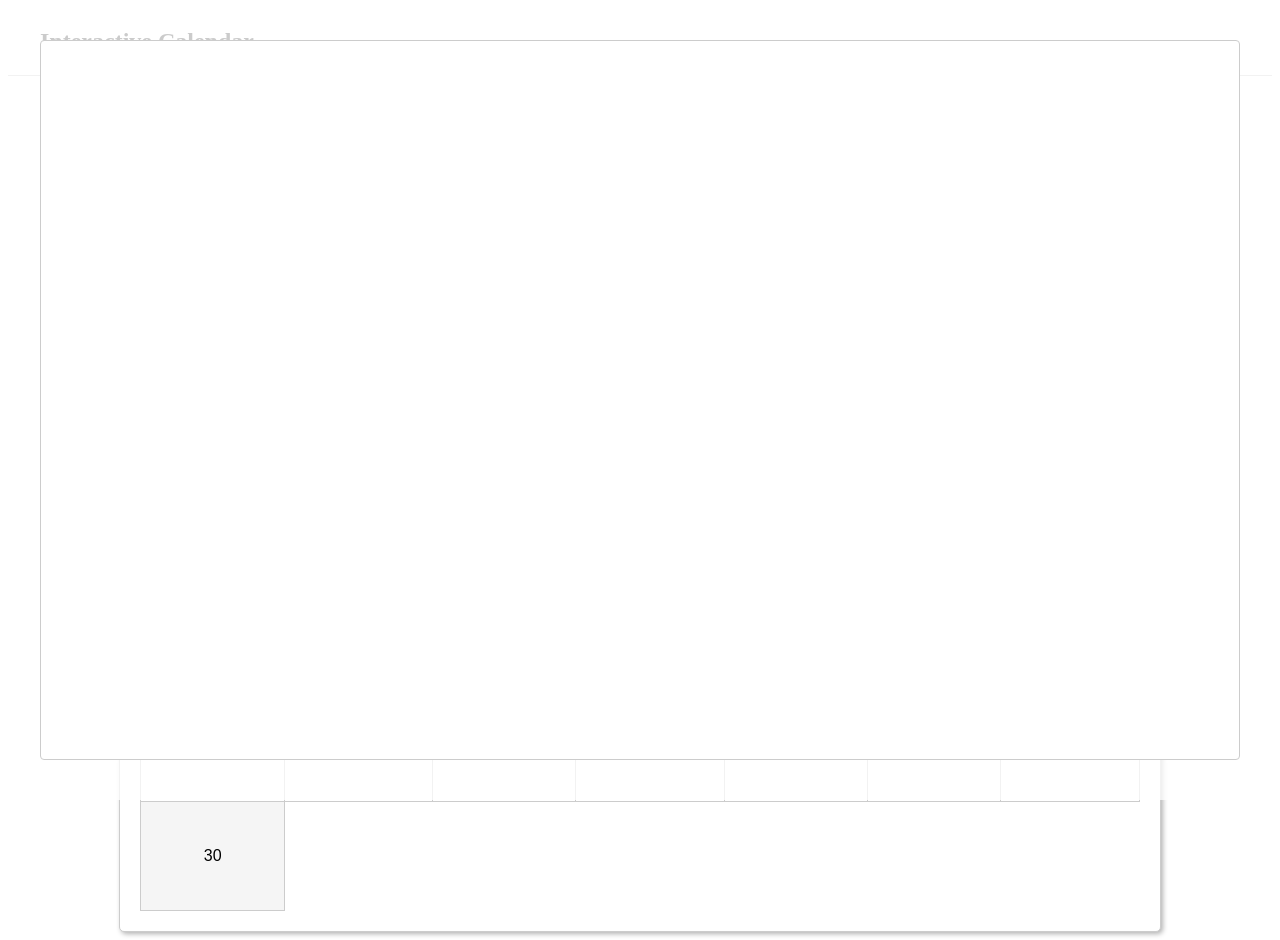
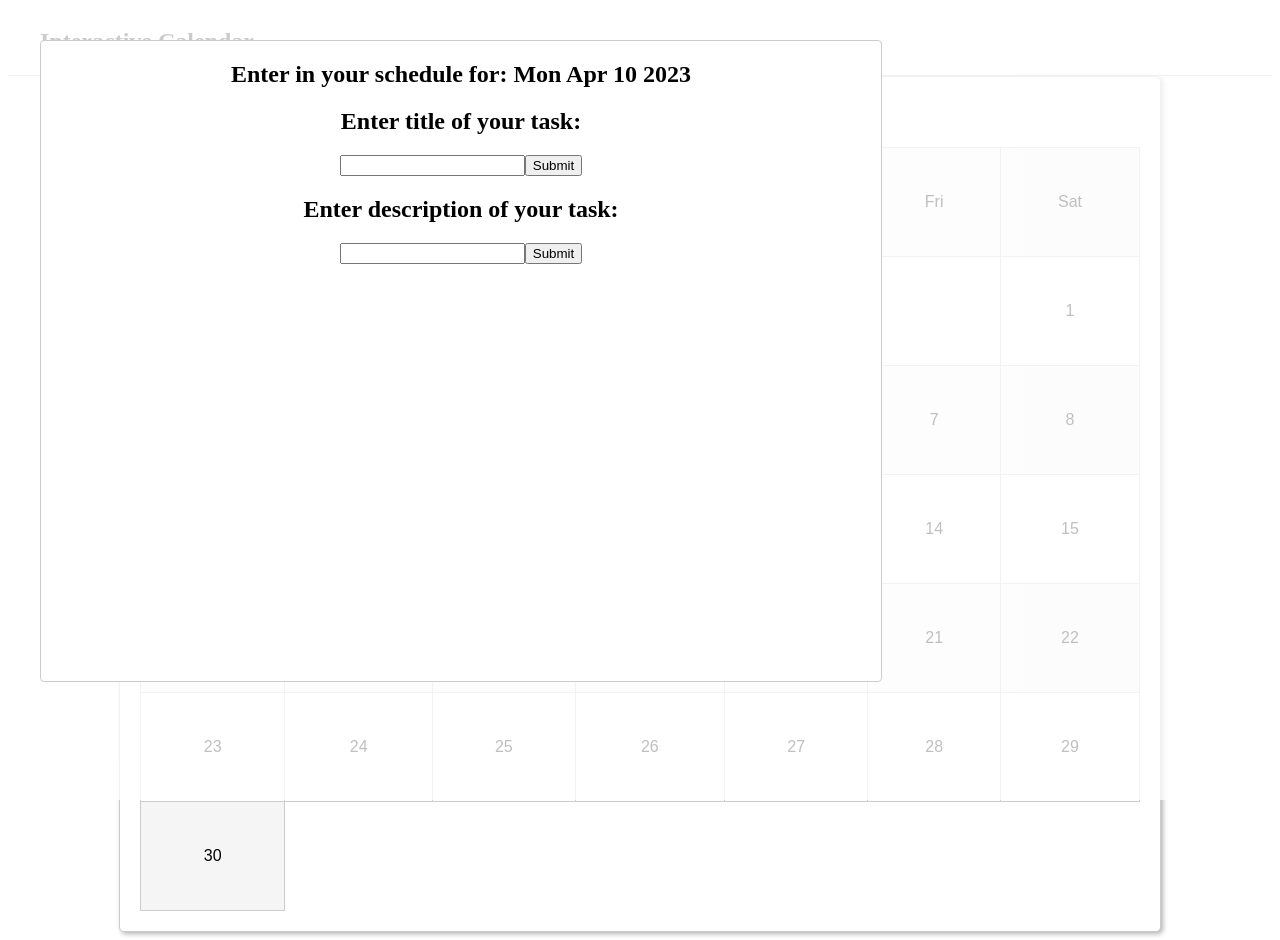
Before and after one commit to willty412/mernCal, a React (Create React App) app in the folder frontend/: page / in a window 1280 px wide. Both pictures are taken after a click on the element "10". Built offline with nearby package versions, Linux system fonts and the light colour scheme.

Commit message:
Added modal

```diff
--- a/frontend/src/index.css
+++ b/frontend/src/index.css
@@ -93,3 +93,13 @@ a {
 a:hover {
   color: #000;
 }
+
+#modal1 {
+  width: 800px;
+  height: 600px;
+  position: center;
+}
+
+#modalDiv {
+  text-align: center;
+}
--- a/frontend/src/pages/Calendar.js
+++ b/frontend/src/pages/Calendar.js
@@ -91,7 +91,17 @@ const Calendar = () => {
         </thead>
         <tbody id="calendar-body">{buildCalendar()}</tbody>
       </table>
-      <Modal isOpen={modalIsOpen} onRequestClose={() => setModalIsOpen(false)}/>
+      <Modal id = "modal1" isOpen={modalIsOpen} onRequestClose={() => setModalIsOpen(false)}>
+        <div id="modalDiv">
+          <h1>Enter in your schedule for: {selectedDate}</h1>
+          <h2>Enter title of your task:</h2>
+            <input/>
+            <button>Submit</button>
+          <h2>Enter description of your task:</h2>
+          <input/>
+          <button>Submit</button>
+        </div>
+      </Modal>
      </div>
     )
 }
```
Also changed, not shown: 1 other file (tests, documents, lock files or other folders).
